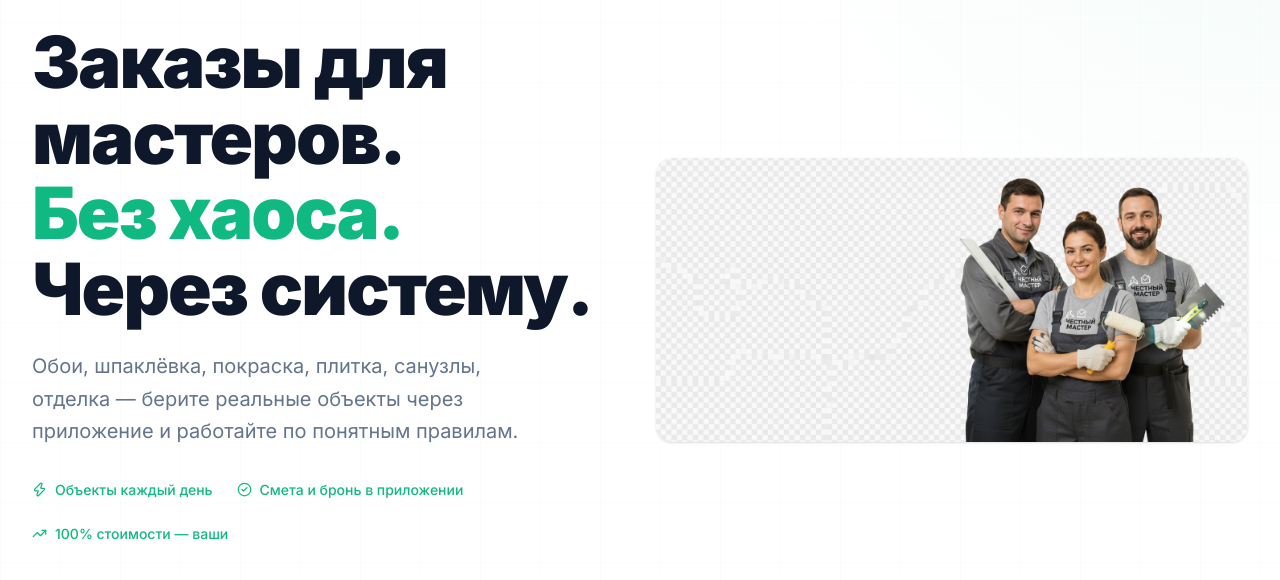
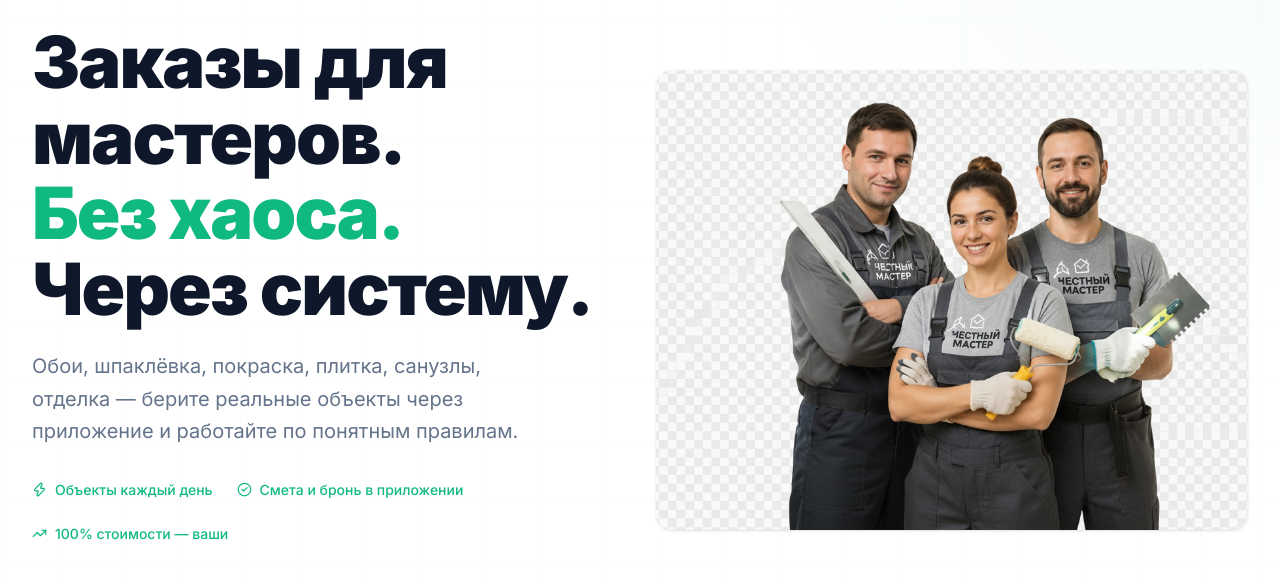
Before and after one commit to ArtemNech-eng/sfera888, a React (Vite) app in the folder artifacts/master-landing-v2/: page / in a window 1280 px wide. Shown: the part 158-738 px from the top of the page. Built offline with nearby package versions, Linux system fonts and the light colour scheme; no server answers.

Commit message:
fix: use object-cover with fixed height to crop transparent area, show masters

```diff
--- a/artifacts/master-landing-v2/src/components/Hero.tsx
+++ b/artifacts/master-landing-v2/src/components/Hero.tsx
@@ -88,11 +88,11 @@ const Hero: React.FC<HeroProps> = ({ botUrl }) => {
           </div>
 
           {/* ── Right column: illustration ── */}
-          <div className="w-full bg-white rounded-2xl overflow-hidden shadow-sm">
+          <div className="w-full h-[320px] sm:h-[400px] lg:h-[460px] bg-white rounded-2xl overflow-hidden shadow-sm">
             <img
               src={mastersHero}
               alt="Мастера"
-              className="w-full h-auto"
+              className="w-full h-full object-cover object-right"
             />
           </div>
 
```
